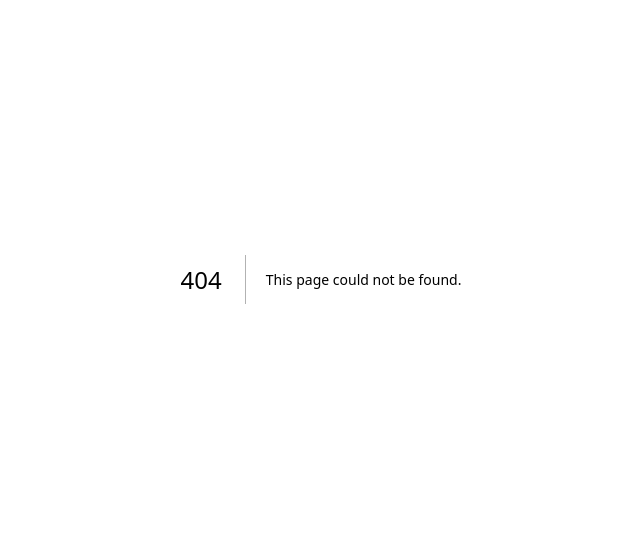
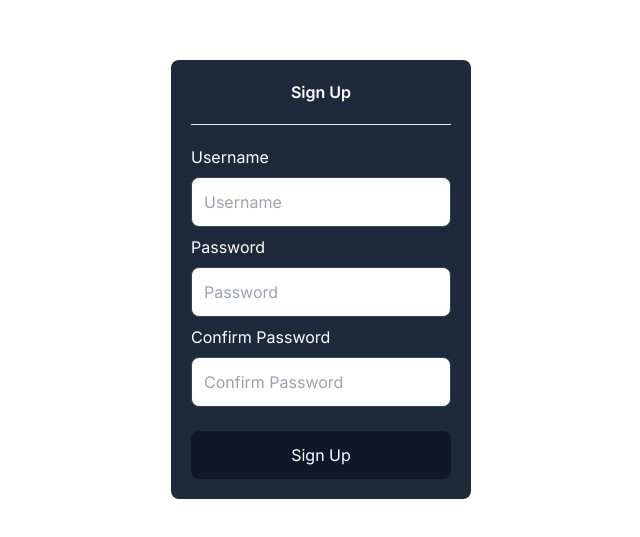
Before and after one commit to babymoonjunior/nextjs-twitter-ud, a Next.js app: page /signup in a window 1280 px wide. Before the commit this address had no page. Shown: the part 121-658 px from the top of the page, without its empty margins (319-959 px from the left). Built offline with nearby package versions, Linux system fonts and the light colour scheme.

Commit message:
Feat: add sign up page

```diff
--- /dev/null
+++ b/app/(public)/signup/form.tsx
@@ -0,0 +1,77 @@
+"use client";
+import { FormEvent, useState } from "react";
+
+export default function Form() {
+    const [username, setUsername] = useState<undefined | string>("");
+    const [password, setPassword] = useState<undefined | string>("");
+    const [confirmPassword, setConfirmPassword] = useState<undefined | string>("");
+    const [errors, setErrors] = useState<string[]>([]);
+
+    async function handleSubmit(e: FormEvent) {
+        e.preventDefault();
+        setErrors([]);
+
+        if(password != confirmPassword){
+            errors.push("Passwords do not match.");
+            return;
+        }
+
+        const res = await fetch("/api/signup", {
+            method: "post",
+            body: JSON.stringify({ username: username, password: password }),
+        })
+        if (res.ok) {
+            window.location.href = "/signin";
+        } else {
+            alert("sign up failed");
+        }
+    }
+
+    return (
+        <form onSubmit={handleSubmit} className="flex flex-col gap-2 p-5 max-w-xs w-full bg-slate-800 rounded-lg text-white">
+            <div className="text-center">
+                <h3 className="font-semibold">Sign Up</h3>
+            </div>
+            <div className="my-3">
+                <hr />
+            </div>
+            <div className="flex flex-col gap-2">
+                <label>Username</label>
+                <input
+                    className="text-black p-3 border border-slate-700 rounded-lg"
+                    type="text"
+                    onChange={(e) => setUsername(e.target.value)}
+                    value={username}
+                    id="username"
+                    placeholder="Username"
+                    required
+                />
+            </div>
+            <div className="flex flex-col gap-2">
+                <label>Password</label>
+                <input
+                    className="text-black p-3 border border-slate-700 rounded-lg"
+                    type="password"
+                    onChange={(e) => setPassword(e.target.value)}
+                    value={password}
+                    id="password"
+                    placeholder="Password"
+                    required
+                />
+            </div>
+            <div className="flex flex-col gap-2">
+                <label>Confirm Password</label>
+                <input
+                    className="text-black p-3 border border-slate-700 rounded-lg"
+                    type="password"
+                    onChange={(e) => setConfirmPassword(e.target.value)}
+                    value={confirmPassword}
+                    id="confirm-password"
+                    placeholder="Confirm Password"
+                    required
+                />
+            </div>
+            <button type="submit" className="mt-4 bg-slate-900 text-white p-3 rounded-lg">Sign Up</button>
+        </form>
+    )
+}
--- /dev/null
+++ b/app/(public)/signup/page.tsx
@@ -0,0 +1,9 @@
+import Form from "./form";
+
+export default async function SignUp() {
+    return(
+        <div>
+            <Form />
+        </div>
+    )
+}
```
